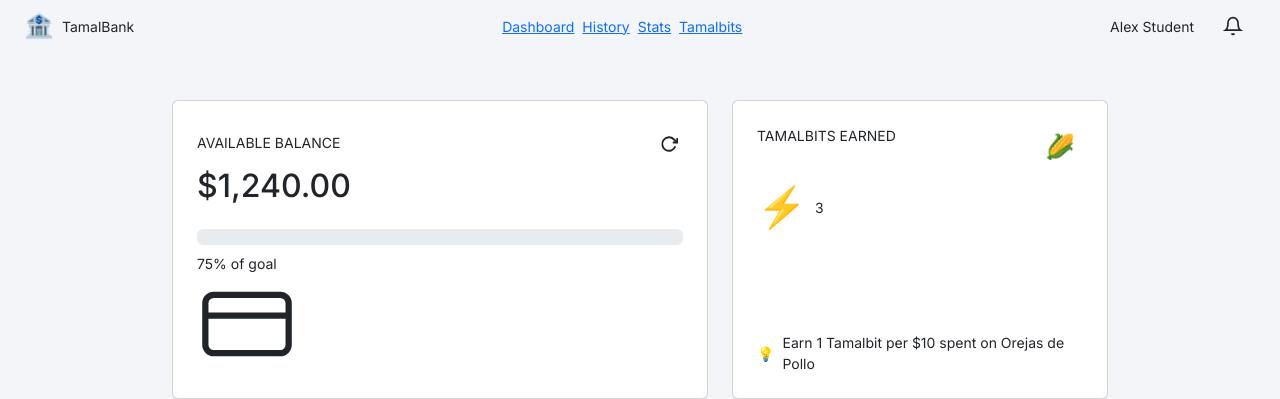
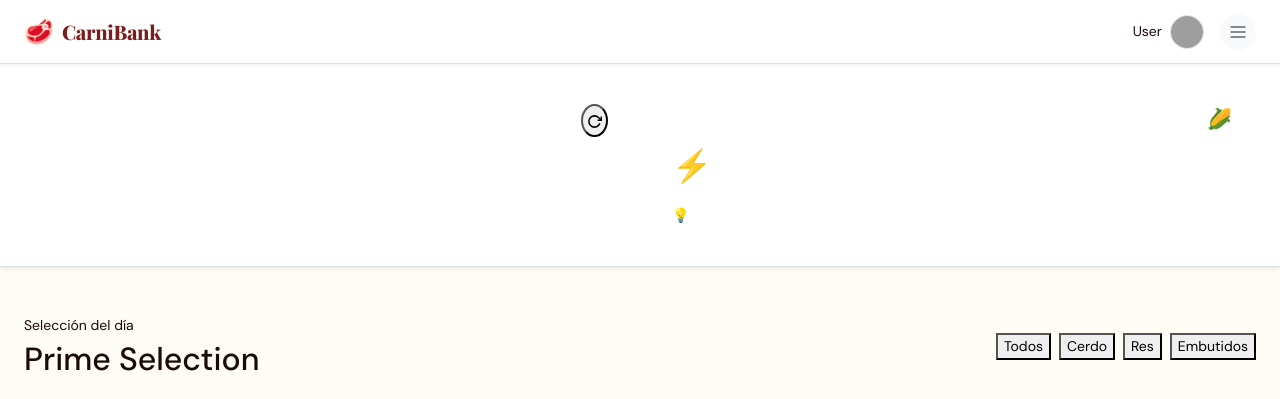
Before and after one commit to NataSabogal/Bank_Api_rest, a PHP site: page / in a window 1280 px wide. Shown: the top 399 px of the page. Run offline with PHP 8.4, Linux system fonts and the light colour scheme; grey boxes are pictures that could not be loaded.

Commit message:
html carnibanch check

```diff
--- a/index.html
+++ b/index.html
@@ -4,89 +4,82 @@
 <head>
     <meta charset="UTF-8">
     <meta name="viewport" content="width=device-width, initial-scale=1.0">
-    <title>TamalBank — Dashboard</title>
+    <title>CarniBank — Carnicería Premium</title>
 
     <link href="https://cdn.jsdelivr.net/npm/bootstrap@5.3.2/dist/css/bootstrap.min.css" rel="stylesheet">
 
     <link rel="preconnect" href="https://fonts.googleapis.com">
     <link rel="preconnect" href="https://fonts.gstatic.com" crossorigin>
-    <link href="https://fonts.googleapis.com/css2?family=Inter:wght@400;500;600;700;800&display=swap" rel="stylesheet">
+    <link
+        href="https://fonts.googleapis.com/css2?family=Playfair+Display:wght@700;800&family=DM+Sans:wght@400;500;600;700&display=swap"
+        rel="stylesheet">
 
     <link rel="stylesheet" href="styles.css">
 </head>
 
 <body class="app-body">
 
-    <header class="navbar sticky-top px-4 py-2 d-flex align-items-center justify-content-between app-header">
-        <div class="d-flex align-items-center gap-2">
-            <span class="fs-4">🏦</span>
-            <span class="brand-logo">TamalBank</span>
-        </div>
-
-        <nav class="d-none d-md-flex gap-2">
-            <a href="index.html" class="nav-link-custom active">Dashboard</a>
-            <a href="history.html" class="nav-link-custom">History</a>
-            <a href="stats.html" class="nav-link-custom">Stats</a>
-            <a href="tamalbits.html" class="nav-link-custom">Tamalbits</a>
-        </nav>
+    <header class="app-header sticky-top bg-white">
+        <div class="container-fluid px-4 d-flex align-items-center justify-content-between h-100">
+            <a href="index.html" class="d-flex align-items-center gap-2 text-decoration-none">
+                <span class="fs-4">🥩</span>
+                <span class="brand-name">CarniBank</span>
+            </a>
 
             <div class="d-flex align-items-center gap-3">
                 <div class="d-flex align-items-center gap-2">
-                <span class="avatar-name d-none d-sm-block">Alex Student</span>
+                    <span class="user-name d-none d-sm-block">User</span>
+                    <img src="https://i.pravatar.cc/150?" alt="User" class="rounded-circle border" width="34"
+                        height="34">
                 </div>
-            <button class="btn btn-notif d-flex align-items-center justify-content-center" aria-label="Notificaciones">
+                <button
+                    class="btn btn-light rounded-circle p-2 d-flex align-items-center justify-content-center text-secondary border-0"
+                    aria-label="Menú">
                     <svg width="20" height="20" viewBox="0 0 24 24" fill="none" stroke="currentColor" stroke-width="2">
-                    <path d="M18 8A6 6 0 0 0 6 8c0 7-3 9-3 9h18s-3-2-3-9" />
-                    <path d="M13.73 21a2 2 0 0 1-3.46 0" />
+                        <line x1="3" y1="6" x2="21" y2="6" />
+                        <line x1="3" y1="12" x2="21" y2="12" />
+                        <line x1="3" y1="18" x2="21" y2="18" />
                     </svg>
                 </button>
             </div>
+        </div>
     </header>
 
-    <main class="container py-4 py-md-5 main-container">
+    <section class="bg-white py-3 border-bottom shadow-sm">
+        <div class="container-fluid px-4">
+            <div class="row g-3">
 
-        <section class="row g-4 mb-4">
-
-            <div class="col-md-7">
-                <div class="card card-balance h-100 p-4 position-relative overflow-hidden">
-                    <div class="d-flex justify-content-between align-items-center mb-2">
-                        <span class="card-label-mini">AVAILABLE BALANCE</span>
-                        <button class="btn btn-refresh p-1 z-1" title="Actualizar">
-                            <svg width="18" height="18" viewBox="0 0 24 24" fill="none" stroke="currentColor" stroke-width="2.5">
+                <div class="col-md-6">
+                    <div class="card card-balance border-0 h-100 p-4 position-relative overflow-hidden text-white">
+                        <div class="d-flex align-items-center justify-content-between mb-2">
+                            <span class="banner-label">AVAILABLE BALANCE</span>
+                            <button class="btn-refresh rounded-circle p-1 z-1" title="Actualizar">
+                                <svg width="15" height="15" viewBox="0 0 24 24" fill="none" stroke="currentColor"
+                                    stroke-width="2.5">
                                     <polyline points="23 4 23 10 17 10" />
                                     <path d="M20.49 15a9 9 0 1 1-2.12-9.36L23 10" />
                                 </svg>
                             </button>
                         </div>
-
-                    <h2 class="balance-amount mb-4 z-1">$1,240.00</h2>
-
-                    <div class="mt-auto z-1">
-                        <div class="progress balance-progress-container">
-                            <div class="progress-bar balance-progress-fill" role="progressbar"></div>
-                        </div>
-                        <div class="balance-percentage mt-2">75% of goal</div>
-                    </div>
-
-                    <svg class="bg-watermark" width="100" height="100" viewBox="0 0 24 24" fill="none" stroke="currentColor" stroke-width="1.5">
+                        <div class="banner-amount z-1">$1,240.00</div>
+                        <svg class="bg-watermark" width="60" height="60" viewBox="0 0 24 24" fill="none"
+                            stroke="currentColor" stroke-width="1.5">
                             <rect x="2" y="5" width="20" height="14" rx="2" />
                             <path d="M2 10h20" />
                         </svg>
                     </div>
                 </div>
 
-            <div class="col-md-5">
-                <div class="card card-tamalbit h-100 p-4 d-flex flex-column justify-content-between">
-                    <div class="d-flex justify-content-between align-items-start">
-                        <span class="card-label-mini">TAMALBITS EARNED</span>
-                        <div class="tamalbit-icon px-2 py-1 fs-4">🌽</div>
+                <div class="col-md-6">
+                    <div class="card card-tamalbit border-0 h-100 p-4 text-white">
+                        <div class="d-flex align-items-center justify-content-between mb-2">
+                            <span class="banner-label">TAMALBITS EARNED</span>
+                            <div class="tamalbit-icon fs-5">🌽</div>
                         </div>
-
-                    <div class="d-flex align-items-center gap-2 my-2">
-                        <span class="fs-1 filter-shadow">⚡</span>
-                        <span class="tamalbit-amount">3</span>
+                        <div class="d-flex align-items-center gap-2 mb-2">
+                            <span class="fs-2 filter-shadow">⚡</span>
+                            <span class="tamalbit-number">3</span>
                         </div>
-
                         <div class="hint-box mt-auto d-flex align-items-center gap-2">
                             <span>💡</span>
                             <span>Earn 1 Tamalbit per $10 spent on Orejas de Pollo</span>
@@ -94,124 +87,195 @@
                     </div>
                 </div>
 
+            </div>
+        </div>
     </section>
 
-        <section class="card section-card p-4 mb-4">
-            <div class="d-flex align-items-center gap-2 mb-4">
-                <span class="section-icon fs-5">⊕</span>
-                <h3 class="section-title mb-0">Register Expense</h3>
+    <main class="container-fluid px-4 py-5">
+        <div
+            class="d-flex flex-column flex-md-row align-items-start align-items-md-center justify-content-between gap-3 mb-4">
+            <div>
+                <p class="catalog-subtitle mb-1">Selección del día</p>
+                <h2 class="catalog-title mb-0">Prime Selection</h2>
             </div>
-
-            <form>
-                <div class="row g-3 g-md-4">
-                    <div class="col-md-6">
-                        <label class="form-label custom-label">User name</label>
-                        <select class="form-select custom-input">
-                            <option value="alex">Alex Student</option>
-                            <option value="maria">María García</option>
-                        </select>
-                    </div>
-
-                    <div class="col-md-6">
-                        <label class="form-label custom-label">Amount ($)</label>
-                        <input type="number" class="form-control custom-input" placeholder="0.00" min="0" step="0.01">
-                    </div>
-
-                    <div class="col-md-6">
-                        <label class="form-label custom-label">Category</label>
-                        <select class="form-select custom-input">
-                            <option value="servicios">Servicios Públicos</option>
-                            <option value="alimentacion">Alimentación</option>
-                            <option value="transporte">Transporte</option>
-                            <option value="otros">Otros</option>
-                        </select>
-                    </div>
-
-                    <div class="col-md-6">
-                        <label class="form-label custom-label">Item/Product</label>
-                        <select class="form-select custom-input">
-                            <option value="">Select Item</option>
-                            <option value="orejas-de-pollo">Orejas de Pollo</option>
-                            <option value="internet">Internet Bill</option>
-                        </select>
-                    </div>
-
-                    <div class="col-12">
-                        <label class="form-label custom-label">Optional Description</label>
-                        <textarea class="form-control custom-input" rows="2" placeholder="Tell us more about this expense..."></textarea>
+            <div class="d-flex gap-2 flex-wrap">
+                <button class="filter-btn active">Todos</button>
+                <button class="filter-btn">Cerdo</button>
+                <button class="filter-btn">Res</button>
+                <button class="filter-btn">Embutidos</button>
             </div>
         </div>
 
-                <div class="d-flex justify-content-end mt-4">
-                    <button type="button" class="btn btn-primary-custom px-4 py-2 d-flex align-items-center gap-2">
-                        Register Expense <span class="btn-arrow">▶</span>
-                    </button>
+        <div class="row g-4">
+
+            <div class="col-sm-6 col-lg-4">
+                <div class="card product-card border-0 h-100 d-flex flex-column">
+                    <div class="product-img-wrap">
+                        <img src="https://images.pexels.com/photos/60616/fried-chicken-chicken-fried-crunchy-60616.jpeg?auto=compress&cs=tinysrgb&w=400"
+                            alt="Orejas de Pollo" class="product-img">
+                        <span class="badge badge-tamalbit">⚡ Tamalbit</span>
                     </div>
-            </form>
-        </section>
-
-        <section class="card section-card p-4">
-            <div class="d-flex justify-content-between align-items-center mb-4">
-                <h3 class="section-title mb-0">Expense History</h3>
-                <a href="history.html" class="link-view-all">View All ›</a>
+                    <div class="card-body d-flex flex-column p-4">
+                        <div class="d-flex align-items-center justify-content-between mb-2">
+                            <span class="badge rounded-pill bg-cerdo-subtle text-cerdo">Pollo</span>
+                            <span class="product-price">$10.00</span>
+                        </div>
+                        <h5 class="product-name">Orejas de Pollo</h5>
+                        <div class="mt-auto pt-3 d-flex align-items-center justify-content-between">
+                            <div class="qty-control d-flex align-items-center">
+                                <button class="qty-btn">−</button>
+                                <span class="qty-value">1</span>
+                                <button class="qty-btn">+</button>
+                            </div>
+                            <button class="btn btn-add-cart">🛒 Add to Cart</button>
+                        </div>
+                    </div>
+                </div>
             </div>
 
-            <div class="table-responsive">
-                <table class="table align-middle custom-table mb-0">
-                    <thead>
-                        <tr>
-                            <th>Date</th>
-                            <th>User</th>
-                            <th>Category</th>
-                            <th>Item</th>
-                            <th>Amount</th>
-                            <th>Tamalbits</th>
-                            <th>Status</th>
-                        </tr>
-                    </thead>
-                    <tbody>
-                        <tr>
-                            <td>Oct 24, 2023</td>
-                            <td>Alex Student</td>
-                            <td><span class="badge badge-alimentacion">Alimentación</span></td>
-                            <td>Orejas de Pollo</td>
-                            <td class="amount-negative">-$20.00</td>
-                            <td><span class="badge badge-tamalbit-earned">⚡ +2</span></td>
-                            <td>✅</td>
-                        </tr>
-                        <tr>
-                            <td>Oct 23, 2023</td>
-                            <td>Alex Student</td>
-                            <td><span class="badge badge-servicios">Servicios</span></td>
-                            <td>Internet Bill</td>
-                            <td class="amount-negative">-$55.00</td>
-                            <td><span class="badge badge-tamalbit-zero">⚡ +0</span></td>
-                            <td>✅</td>
-                        </tr>
-                        <tr>
-                            <td>Oct 22, 2023</td>
-                            <td>Alex Student</td>
-                            <td><span class="badge badge-transporte">Transporte</span></td>
-                            <td>Bus Pass</td>
-                            <td class="amount-negative">-$12.00</td>
-                            <td><span class="badge badge-tamalbit-earned">⚡ +1</span></td>
-                            <td>✅</td>
-                        </tr>
-                        <tr>
-                            <td>Oct 20, 2023</td>
-                            <td>Alex Student</td>
-                            <td><span class="badge badge-otros">Otros</span></td>
-                            <td>Stationery</td>
-                            <td class="amount-negative">-$8.50</td>
-                            <td><span class="badge badge-tamalbit-zero">⚡ +0</span></td>
-                            <td>✅</td>
-                        </tr>
-                    </tbody>
-                </table>
+            <div class="col-sm-6 col-lg-4">
+                <div class="card product-card border-0 h-100 d-flex flex-column">
+                    <div class="product-img-wrap">
+                        <img src="https://images.pexels.com/photos/65175/pexels-photo-65175.jpeg?auto=compress&cs=tinysrgb&w=400"
+                            alt="Costilla de Res" class="product-img">
                     </div>
-        </section>
+                    <div class="card-body d-flex flex-column p-4">
+                        <div class="d-flex align-items-center justify-content-between mb-2">
+                            <span class="badge rounded-pill bg-res-subtle text-res">Res</span>
+                            <span class="product-price">$24.90</span>
+                        </div>
+                        <h5 class="product-name">Punta de Anca</h5>
+                        <div class="mt-auto pt-3 d-flex align-items-center justify-content-between">
+                            <div class="qty-control d-flex align-items-center">
+                                <button class="qty-btn">−</button>
+                                <span class="qty-value">1</span>
+                                <button class="qty-btn">+</button>
+                            </div>
+                            <button class="btn btn-add-cart">🛒 Add to Cart</button>
+                        </div>
+                    </div>
+                </div>
+            </div>
 
+            <div class="col-sm-6 col-lg-4">
+                <div class="card product-card border-0 h-100 d-flex flex-column">
+                    <div class="product-img-wrap">
+                        <img src="https://images.pexels.com/photos/3928854/pexels-photo-3928854.png?auto=compress&cs=tinysrgb&w=400"
+                            alt="Chorizo Artesanal" class="product-img">
+                    </div>
+                    <div class="card-body d-flex flex-column p-4">
+                        <div class="d-flex align-items-center justify-content-between mb-2">
+                            <span class="badge rounded-pill bg-embutidos-subtle text-embutidos">Pollo</span>
+                            <span class="product-price">$15.00</span>
+                        </div>
+                        <h5 class="product-name">Chuzo de Pollo</h5>
+                        <div class="mt-auto pt-3 d-flex align-items-center justify-content-between">
+                            <div class="qty-control d-flex align-items-center">
+                                <button class="qty-btn">−</button>
+                                <span class="qty-value">1</span>
+                                <button class="qty-btn">+</button>
+                            </div>
+                            <button class="btn btn-add-cart">🛒 Add to Cart</button>
+                        </div>
+                    </div>
+                </div>
+            </div>
+
+            <div class="col-sm-6 col-lg-4">
+                <div class="card product-card border-0 h-100 d-flex flex-column">
+                    <div class="product-img-wrap">
+                        <img src="https://images.pexels.com/photos/1930760/pexels-photo-1930760.jpeg?auto=compress&cs=tinysrgb&w=400"
+                            alt="Panceta Premium" class="product-img">
+                    </div>
+                    <div class="card-body d-flex flex-column p-4">
+                        <div class="d-flex align-items-center justify-content-between mb-2">
+                            <span class="badge rounded-pill bg-cerdo-subtle text-cerdo">Embutido</span>
+                            <span class="product-price">$18.20</span>
+                        </div>
+                        <h5 class="product-name">prosciutto</h5>
+                        <div class="mt-auto pt-3 d-flex align-items-center justify-content-between">
+                            <div class="qty-control d-flex align-items-center">
+                                <button class="qty-btn">−</button>
+                                <span class="qty-value">1</span>
+                                <button class="qty-btn">+</button>
+                            </div>
+                            <button class="btn btn-add-cart">🛒 Add to Cart</button>
+                        </div>
+                    </div>
+                </div>
+            </div>
+
+            <div class="col-sm-6 col-lg-4">
+                <div class="card product-card border-0 h-100 d-flex flex-column">
+                    <div class="product-img-wrap">
+                        <img src="https://images.pexels.com/photos/361184/asparagus-steak-veal-steak-veal-361184.jpeg?auto=compress&cs=tinysrgb&w=400"
+                            alt="Filete de Wagyu" class="product-img">
+                        <span class="badge badge-premium">⭐ Premium</span>
+                    </div>
+                    <div class="card-body d-flex flex-column p-4">
+                        <div class="d-flex align-items-center justify-content-between mb-2">
+                            <span class="badge rounded-pill bg-res-subtle text-res">Res</span>
+                            <span class="product-price">$85.00</span>
+                        </div>
+                        <h5 class="product-name">Filete de Wagyu</h5>
+                        <div class="mt-auto pt-3 d-flex align-items-center justify-content-between">
+                            <div class="qty-control d-flex align-items-center">
+                                <button class="qty-btn">−</button>
+                                <span class="qty-value">1</span>
+                                <button class="qty-btn">+</button>
+                            </div>
+                            <button class="btn btn-add-cart">🛒 Add to Cart</button>
+                        </div>
+                    </div>
+                </div>
+            </div>
+
+            <div class="col-sm-6 col-lg-4">
+                <div class="card product-card border-0 h-100 d-flex flex-column">
+                    <div class="product-img-wrap">
+                        <img src="https://images.unsplash.com/photo-1596797038530-2c107229654b?w=400&q=80"
+                            alt="Cochinita" class="product-img">
+                    </div>
+                    <div class="card-body d-flex flex-column p-4">
+                        <div class="d-flex align-items-center justify-content-between mb-2">
+                            <span class="badge rounded-pill bg-cerdo-subtle text-cerdo">Cerdo</span>
+                            <span class="product-price">$14.50</span>
+                        </div>
+                        <h5 class="product-name">Cochinita</h5>
+                        <div class="mt-auto pt-3 d-flex align-items-center justify-content-between">
+                            <div class="qty-control d-flex align-items-center">
+                                <button class="qty-btn">−</button>
+                                <span class="qty-value">1</span>
+                                <button class="qty-btn">+</button>
+                            </div>
+                            <button class="btn btn-add-cart">🛒 Add to Cart</button>
+                        </div>
+                    </div>
+                </div>
+            </div>
+
+        </div>
     </main>
+
+    <footer class="bg-white border-top py-4 mt-auto">
+        <div
+            class="container-fluid px-4 d-flex flex-column flex-md-row align-items-center justify-content-between gap-2">
+            <div class="d-flex align-items-center gap-2">
+                <span>🥩</span>
+                <span class="footer-brand">CarniBank</span>
+            </div>
+            <p class="footer-copy mb-0">© 2026 CarniBank. Secure Culinary Equity.</p>
+
+        </div>
+    </footer>
+
+    <button class="fab-cart" onclick="window.location.href='panel.html'">
+        <span class="fab-cart-icon">🛒</span>
+        <span class="fab-cart-info">
+            <span class="fab-cart-count">2 Items</span>
+            <span class="fab-cart-total">$37.40</span>
+        </span>
+    </button>
 
     <script src="https://cdn.jsdelivr.net/npm/bootstrap@5.3.2/dist/js/bootstrap.bundle.min.js"></script>
 </body>
--- a/styles.css
+++ b/styles.css
@@ -1,20 +1,37 @@
 
 :root {
-    --color-primary:      #3B0D8A;
-    --color-primary-dark: #2a0963;
-    --color-accent:       #F59E0B;
+    --red-dark:       #7C1D1D;
+    --red-mid:        #991F1F;
+    --red-light:      #B91C1C;
 
-    --font-display: 'Inter', sans-serif;
-    --font-body:    'Inter', sans-serif;
+    --gold:           #F59E0B;
+    --gold-dark:      #D97706;
+
+    --font-display: 'Playfair Display', serif;
+    --font-body:    'DM Sans', sans-serif;
 }
 
 body.app-body {
     font-family: var(--font-body);
     font-size: 14px;
-    background-color: #F4F5F9;
-    -webkit-font-smoothing: antialiased;
+    background-color: #FFFBF5; /* --cream */
+    color: #1A0A0A;
 }
 
-.main-container {
-    max-width: 960px;
+body {
+    font-family: var(--font-body);
 }
+
+.brand-name {
+    font-family: var(--font-display);
+    font-size: 20px;
+    font-weight: 800;
+    color: var(--red-dark);
+    letter-spacing: -0.3px;
+}
+
+.app-header {
+    height: 64px;
+    border-bottom: 1px solid #E8DDD4;
+    box-shadow: 0 1px 4px rgba(124,29,29,0.08);
+}
```
Also changed, not shown: tracker_panel.html (deleted, +0 -11 lines), panel.html (added). Lines whose indentation alone changed are shown as unchanged.
